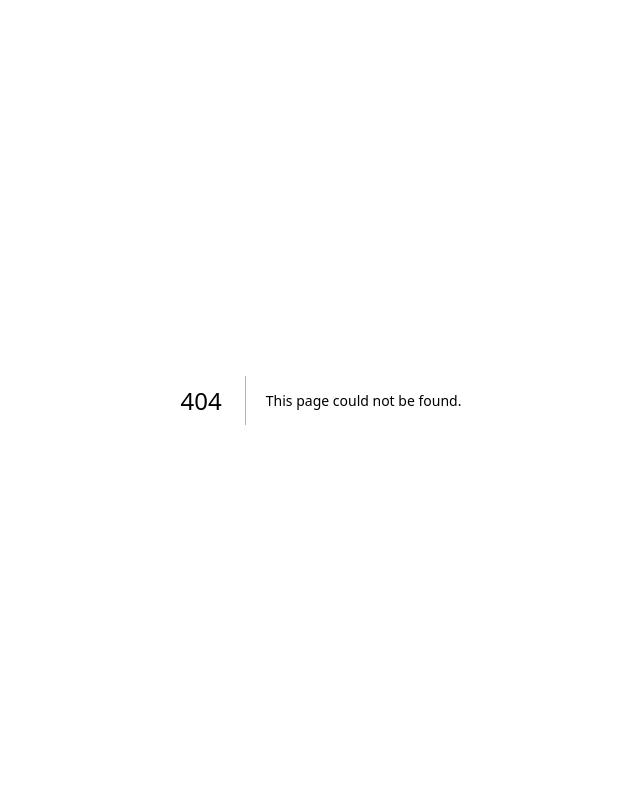
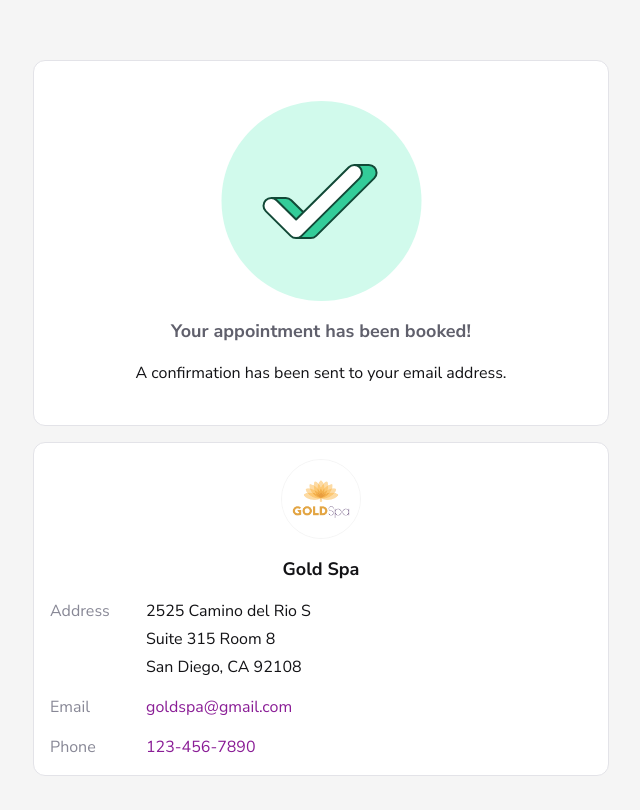
Before and after one commit to anyruiz/booking-flow, a Next.js app: page /confirmation in a window 1280 px wide. Before the commit this address had no page. Shown: the top 810 px of the page, without its empty margins (319-959 px from the left). Built offline with nearby package versions, Linux system fonts and the light colour scheme.

Commit message:
feat: add confirmation page (#4)

```diff
--- /dev/null
+++ b/src/app/(booking-flow)/confirmation/page.tsx
@@ -0,0 +1,21 @@
+"use client";
+import { useFormContext } from "react-hook-form";
+import successIcon from "@/assets/success-icon.svg";
+import Image from "next/image";
+
+export default function Confirmation() {
+  const { getValues } = useFormContext();
+  const data = getValues();
+  console.log("Booking data", data);
+  return (
+    <div className="bg-white rounded-xl border border-gray-30 py-10 px-15 flex flex-col items-center justify-center gap-4 w-full">
+      <Image src={successIcon} alt="Success" />
+      <h2 className="text-lg font-bold text-description text-center">
+        Your appointment has been booked!
+      </h2>
+      <p className="text-center">
+        A confirmation has been sent to your email address.
+      </p>
+    </div>
+  );
+}
--- a/src/app/(booking-flow)/layout.tsx
+++ b/src/app/(booking-flow)/layout.tsx
@@ -1,14 +1,19 @@
 "use client";
+import { usePathname } from "next/navigation";
 import { SpaInfoCard } from "@/components/SpaInfoCard";
 import { FormProvider, useForm } from "react-hook-form";
 import logo from "@/assets/logo.png";
 import { SpaCenter } from "@/types";
+import clsx from "clsx";
 
 export default function FormLayout({
   children,
 }: {
   children: React.ReactNode;
 }) {
+  const pathname = usePathname();
+  const isConfirmationPage = pathname === "/confirmation";
+
   const methods = useForm({
     mode: "onBlur",
     defaultValues: {
@@ -26,11 +31,29 @@ export default function FormLayout({
 
   return (
     <FormProvider {...methods}>
-      <div className="flex flex-col gap-4 items-center justify-center lg:justify-start bg-gray-20 p-4 lg:py-15 lg:px-30 min-h-screen">
+      <div className="text-dark flex flex-col gap-4 items-center justify-center lg:justify-start bg-gray-20 p-4 lg:py-15 lg:px-30 min-h-screen">
         <h1 className="text-lg font-bold lg:hidden">Book appointment</h1>
-        <div className="flex flex-col gap-4 lg:flex-row md:items-center lg:items-start justify-between w-full max-w-6xl">
-          <SpaInfoCard spaCenter={mockSpaCenter} />
-          <div className="w-full pb-26">{children}</div>
+        <div
+          className={clsx("flex w-full max-w-6xl gap-4", {
+            "flex-col lg:flex-row md:items-center lg:items-start justify-between":
+              !isConfirmationPage,
+            "flex-col-reverse max-w-xl": isConfirmationPage,
+          })}
+        >
+          <div
+            className={clsx("w-full", {
+              "lg:max-w-md": !isConfirmationPage,
+            })}
+          >
+            <SpaInfoCard spaCenter={mockSpaCenter} />
+          </div>
+          <div
+            className={clsx("w-full", {
+              "pb-26": !isConfirmationPage,
+            })}
+          >
+            {children}
+          </div>
         </div>
       </div>
     </FormProvider>
--- a/src/app/globals.css
+++ b/src/app/globals.css
@@ -3,7 +3,7 @@
 
 :root {
   --background: #ffffff;
-  --foreground: #171717;
+  --foreground: #131316;
 }
 
 @theme inline {
--- a/src/components/SpaInfoCard.tsx
+++ b/src/components/SpaInfoCard.tsx
@@ -8,7 +8,7 @@ type InfoCardProps = {
 export const SpaInfoCard = ({ spaCenter }: InfoCardProps) => {
   const { name, address, email, phone, logoUrl } = spaCenter;
   return (
-    <div className="bg-white rounded-xl border border-gray-30 p-4 flex flex-col gap-4 w-full max-w-md">
+    <div className="bg-white rounded-xl border border-gray-30 p-4 flex flex-col gap-4 w-full min-w-xs">
       <div className="flex flex-col items-center gap-4">
         <div className="rounded-full w-20 h-20 border border-gray-20 overflow-hidden">
           <Image
@@ -20,7 +20,7 @@ export const SpaInfoCard = ({ spaCenter }: InfoCardProps) => {
             priority
           />
         </div>
-        <h2 className="text-lg font-bold text-black">{name}</h2>
+        <h2 className="text-lg font-bold">{name}</h2>
       </div>
 
       <ul className="flex flex-col gap-4">
```
Also changed, not shown: src/assets/success-icon.svg (added).
